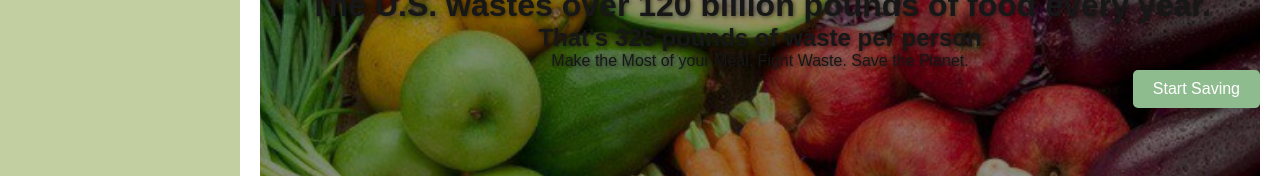
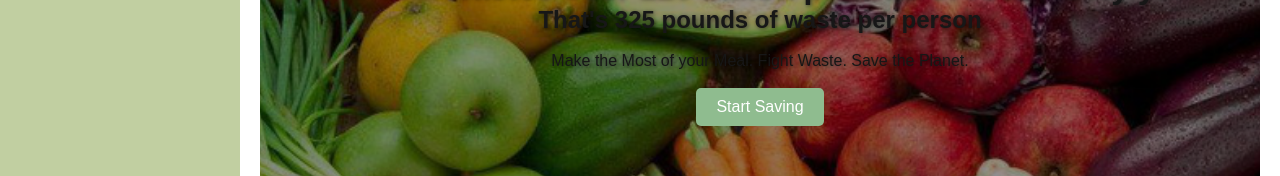
Before and after one commit to TheChozenWon/Temp, a Next.js app: page / in a window 1280 px wide. Shown: the part 449-625 px from the top of the page. Built offline with nearby package versions, Linux system fonts and the light colour scheme.

Commit message:
change home page

```diff
--- a/src/app/layout.module.css
+++ b/src/app/layout.module.css
@@ -55,7 +55,6 @@
 
 .body {
   height: 100vh;
-  /* max-height: 100vh; */
   display: grid;
   grid-template-columns: 15rem 1fr;
   grid-template-rows: auto 1fr;
--- a/src/app/page.module.css
+++ b/src/app/page.module.css
@@ -9,7 +9,7 @@
   font-size: 16px;
   cursor: pointer;
   border-radius: 5px;
-  margin-left: auto;
+
 }
 
 .main {
@@ -35,12 +35,3 @@
   overflow: hidden;
   opacity: 70;
 }
-
-
-/* .mission {
-  position: absolute
-  margin-top: 30px;
-  padding: 20px;
-  background-color: #e4502f;
-  border-radius: 5px;
-} */
--- a/src/app/page.tsx
+++ b/src/app/page.tsx
@@ -7,24 +7,10 @@ export default function Home() {
         <div className={styles.hero}>
           <h1>The U.S. wastes over 120 billion pounds of food every year.</h1>
           <h2>That's 325 pounds of waste per person</h2>
-          <p>Make the Most of your Meal. Fight Waste. Save the Planet.</p>
-
-{/*
-        <section className={styles.mission}>
-          <h2>Our mission: Prevent food waste</h2>
-          <blockquote>
-            “1/3 of all food produced is wasted globally. Most of it could’ve
-            been eaten.”
-          </blockquote>
-          <div>{ "Chart will be implemented here "}</div>
-        </section> */}
-
-      <button className={styles.button}>Start Saving</button>
-
-      {/* <button className={styles.addNewButton}>Add New</button> */}
-      </div>
-
-    </main>
+          <br /><p>Make the Most of your Meal. Fight Waste. Save the Planet.</p>
+          <br /><button className={styles.button}>Start Saving</button>
+        </div>
+      </main>
     </div>
   );
 }
```
